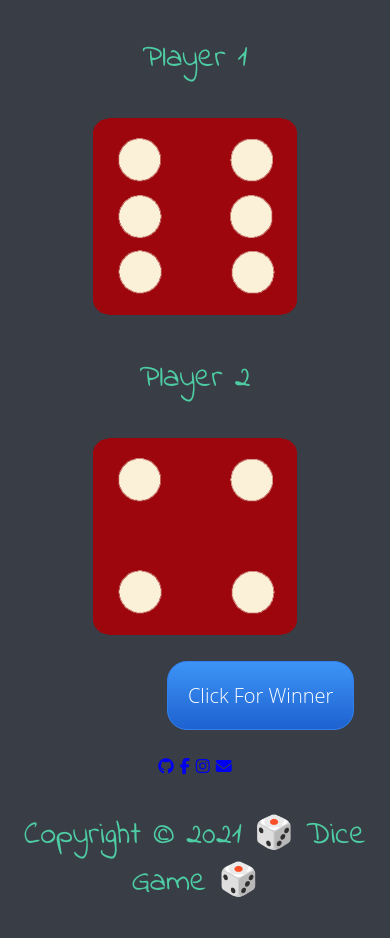
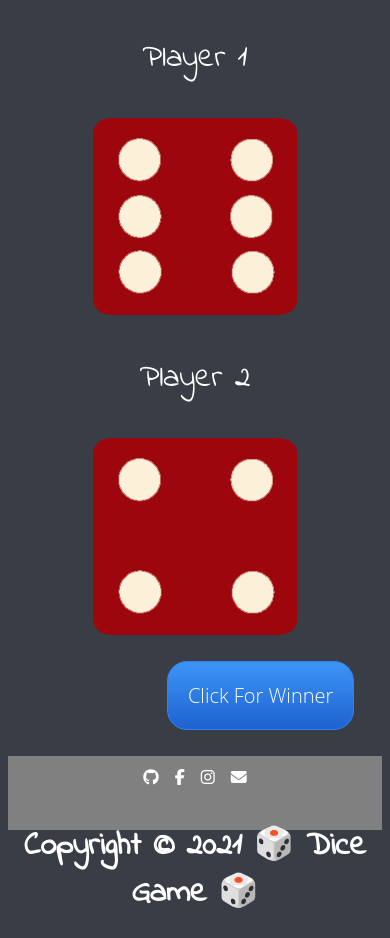
Before and after one commit to pandeyom331/Dice-Game, a plain HTML site: page index.html in a window 390 px wide. Shown: the part 377-1315 px from the top of the page. After the commit the page ends 1294 px from the top, so only its background shows below. Drawn offline with Linux system fonts and the light colour scheme.

Commit message:
Update styles.css

```diff
--- a/styles.css
+++ b/styles.css
@@ -18,12 +18,12 @@ h1 {
   font-family: 'Lobster', cursive;
   text-shadow: 5px 0 #232931;
   font-size: 4rem;
-  color: #4ECCA3;
+  color: #FFFFFF;
 }
 
 p {
   font-size: 2rem;
-  color: #4ECCA3;
+  color: #FFFFFF;
   font-family: 'Indie Flower', cursive;
 }
 
@@ -79,3 +79,28 @@ footer {
    margin-top: 5%;
    margin-bottom: 2%;
 }
+
+@media (max-width: 1000px) {
+#footer {
+   padding: 4% 3%;
+   height: 7vh;
+   font-weight: bold;
+ }
+}
+
+/* FOOTER */
+#footer {
+  padding: 2% 1%;
+  text-align: center;
+  background-color: grey;
+  color: #fff;
+}
+
+.git {
+  color: #fff;
+  margin: 5px 5px;
+}
+
+.git:hover {
+  color: cyan;
+}
```
